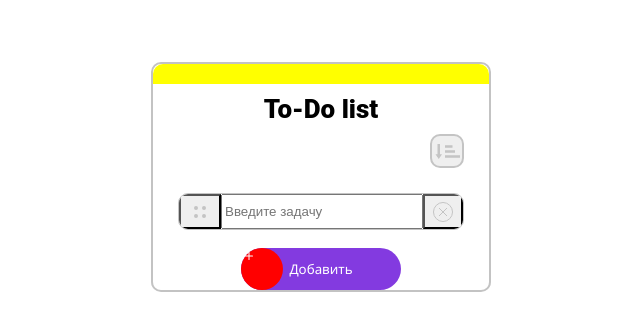
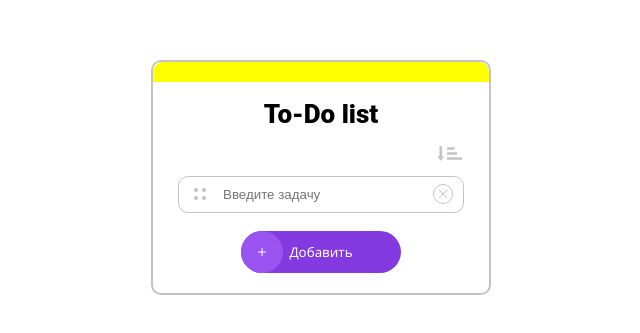
Before and after one commit to eredjepov/task_project, a plain HTML site: page project.html in a window 1280 px wide. Shown: the part 223-556 px from the top of the page, without its empty margins (319-959 px from the left). Drawn offline with Linux system fonts and the light colour scheme.

Commit message:
stylecorrection

```diff
--- a/styles.css
+++ b/styles.css
@@ -32,8 +32,7 @@ body {
     text-align: center;
     margin: 0;
     padding: 10px;
-    /* padding-top: 45px;
-    padding-bottom: 39px; */
+    padding-top: 17px;
  }
 
  .sort-item {
@@ -41,20 +40,20 @@ body {
     justify-content: flex-end;
     margin-left: 25px;
     margin-right: 25px;
-    margin-bottom: 25px;
+    margin-bottom: 7px;
+
  }
 
 .sort-item-button {
    min-height: 25px;
    min-width: 25px;
    padding: 15px;
-   border-radius: 10px;
-   border: 2px solid #C4C4C4;
    background-image: url('./pictures/icon-sort.svg');
    background-repeat: no-repeat;
    background-position-x: center;
    background-position-y: center;
-
+   background-color: transparent;
+   border: none;
  }
 
  .wrapper {
@@ -65,7 +64,8 @@ body {
     margin-right: 25px;
     margin-bottom: 18px;
     max-height: 50vh;
-    overflow-y: scroll;
+    overflow-y: auto;
+
  }
 
  .row-item {
@@ -73,6 +73,7 @@ body {
     grid-template-columns: 42px 1fr 40px;
     min-height: 35px;
     border-radius: 10px;
+    background-color: transparent;
  }
 
  .dragItem {
@@ -81,11 +82,15 @@ body {
    background-repeat: no-repeat;
    background-position-x: center;
    background-position-y: center;
+   background-color: transparent;
+   border: none;
 
  }
 
  .task {
     grid-column: 2/3;
+    background-color: transparent;
+    border: none;
  }
 
  .delItem {
@@ -94,6 +99,8 @@ body {
    background-repeat: no-repeat;
    background-position-x: center;
    background-position-y: center;
+   background-color: transparent;
+   border: none;
 
  }
 
@@ -114,15 +121,19 @@ body {
     display: block;
     margin-left: auto;
     margin-right: auto;
+    margin-bottom: 20px;
  }
 
  .addButton::before {
-    content: url('./pictures/add-icon.svg');
+    content: '';
+    background-image: url('./pictures/add-icon.svg');
+    background-repeat: no-repeat;
+    background-position: center center;
     position: absolute;
     left: 0;
     top: 0;
     display: flex;
-    background-color: red;
+    background-color: rgba(153, 83, 241, 1);
     height: 42px;
     width: 42px;
     border-radius: 50%;
```
